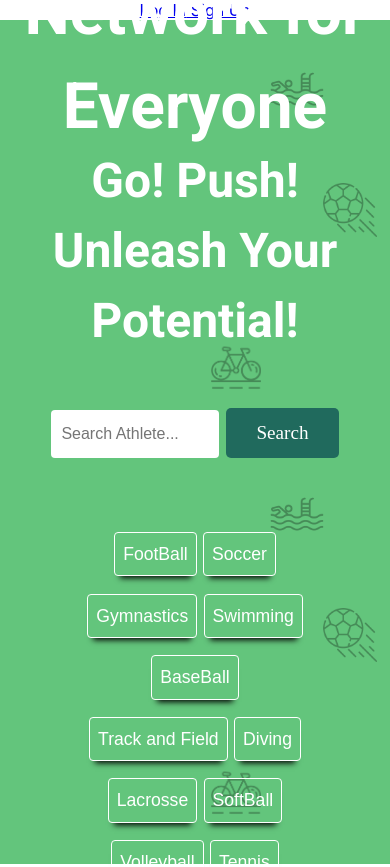
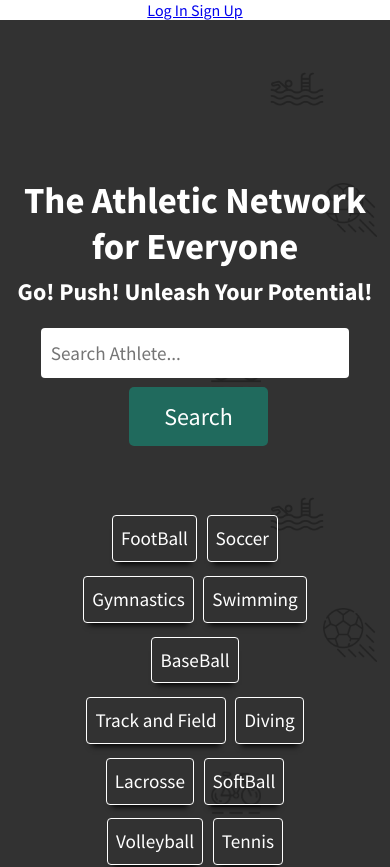
Before and after one commit to mj305/Wynrace, a React (Create React App) app: page / in a window 390 px wide. Shown: the top 867 px of the page. Built offline with nearby package versions, Linux system fonts and the light colour scheme.

Commit message:
landing page finished

```diff
--- a/public/index.html
+++ b/public/index.html
@@ -25,7 +25,7 @@
       Learn how to configure a non-root public URL by running `npm run build`.
     -->
     <!--Google Font Below-->
-    <link href="https://fonts.googleapis.com/css2?family=Heebo:wght@100;200;300;400;500;600;700;800;900&display=swap" rel="stylesheet">
+    <link href="https://fonts.googleapis.com/css2?family=Source+Sans+Pro:ital,wght@0,200;0,300;0,400;0,600;0,700;0,900;1,200;1,300;1,400;1,600;1,700;1,900&display=swap" rel="stylesheet">
 
     <title>React App</title>
   </head>
--- a/src/Components/App.css
+++ b/src/Components/App.css
@@ -1,3 +1,6 @@
+* {
+  font-family: 'Source Sans Pro', sans-serif;
+ }
 
 .App {
   text-align: center;
--- a/src/Components/ButtonsLandingFolder/ButtonsLanding.css
+++ b/src/Components/ButtonsLandingFolder/ButtonsLanding.css
@@ -1,5 +1,4 @@
 .button-landing-button-container {
-  font-family: 'Heebo', sans-serif;
   text-align: center;
   margin: auto;
   margin-top: 60px;
@@ -32,3 +31,73 @@
   outline:none;
   cursor: pointer;
 }
+
+
+
+
+
+/* MediaQueries */
+@media (max-width: 1024px) {
+  .button-landing-search-item {
+    font-size: 2.5rem;
+    margin: .5rem;
+  }
+}
+
+
+
+
+
+@media (max-width: 1024px) {
+  .landing-header-1 {
+    margin-top: -4rem;
+  }
+
+ .button-landing-search-item {
+  font-size: 2.2rem;
+  margin: .3rem;
+  }
+}
+
+
+
+
+
+@media (max-width: 768px) {
+  .button-landing-search-item {
+    font-size: 1.7rem;
+    margin: .3rem;
+  }
+}
+
+
+
+
+
+@media (max-width: 768px) {
+.button-landing-search-item {
+    font-size: 1.2rem;
+    margin: .3rem;
+  }
+}
+
+
+
+
+
+@media (max-width: 287px) {
+.button-landing-search-item {
+  font-size: 1rem;
+  margin: .2rem;
+ }
+}
+
+
+
+
+@media (max-width: 280px) {
+  .button-landing-search-item {
+    font-size: 1rem;
+    margin: .2rem;
+  }
+ }
--- a/src/Components/LandingFolder/Landing.css
+++ b/src/Components/LandingFolder/Landing.css
@@ -1,5 +1,4 @@
 .landing-container {
-  font-family: 'Heebo', sans-serif;
   color: white;
   font-size: 40px;
   background-image: url('./landing-background.png');
@@ -46,7 +45,375 @@
   text-decoration: none;
   display: inline-block;
   font-size: 1.2rem;
-  font-family: "MetropolisSemiBold";
   border-radius: 5px;
   outline: none;
 }
+
+
+
+
+
+/* MediaQueries */
+@media (max-width: 1024px) {
+
+  .landing-header-1 {
+    font-size: 5rem;
+  }
+
+  .landing-header-2 {
+    font-size: 3.8rem;
+    margin-top: 5rem;
+    margin-bottom: 5rem;
+  }
+
+  .landing-form-input {
+    height: 100px;
+    width: 59%;
+    font-size: 2.2rem;
+  }
+
+  .landing-form-button {
+    padding: 27px 68px 27px;
+    font-size: 2.5rem;
+  }
+}
+
+
+
+
+
+@media (max-width: 1022px) {
+  .landing-container {
+    height: 167vh;
+  }
+
+  .landing-header-1 {
+    font-size: 4.3rem;
+  }
+
+  .landing-header-2 {
+    font-size: 3rem;
+    margin-top: 5rem;
+    margin-bottom: 5rem;
+  }
+
+  .landing-form-input {
+      height: 62px;
+      width: 55%;
+      font-size: 1.8rem;
+  }
+
+  .landing-form-button {
+    padding: 14px 65px 14px;
+    font-size: 1.8rem;
+  }
+}
+
+
+
+
+
+
+@media (max-width: 768px) {
+  .landing-form-input {
+    height: 54px;
+    width: 52%;
+    font-size: 1.5rem;
+  }
+
+  .landing-header-1 {
+    margin-top: -30rem;
+  }
+
+  .landing-header-2 {
+    margin-top: 4rem;
+  }
+
+  .landing-form-button {
+    padding: 11px 42px 12px;
+    font-size: 1.7rem;
+  }
+}
+
+
+
+
+
+@media (max-width: 450px) {
+  .landing-container {
+    height: 260vh;
+  }
+
+  .landing-header-1 {
+    font-size: 3rem;
+    margin-top: -28rem;
+  }
+
+  .landing-header-2 {
+    font-size: 2.5rem;
+  }
+
+  .landing-form-container {
+      margin-top: -8rem;
+  }
+
+  .landing-form-input {
+    font-size: 1.2rem;
+    height: 50px;
+    width: 79%;
+    margin-bottom: .5rem;
+  }
+}
+
+
+
+
+
+@media (max-width: 446px) {
+  .landing-form-container {
+    margin-top: -19rem;
+  }
+  .landing-header-1 {
+    font-size: 2.5rem;
+    margin-top: -42rem;
+  }
+
+  .landing-header-2 {
+    font-size: 2rem;
+  }
+}
+
+
+
+
+
+@media (max-width: 414px) {
+  .landing-container {
+    height: 136vh;
+  }
+
+  .landing-header-1 {
+    margin-top: 1rem;
+    margin-bottom: 1rem;
+    font-size: 3rem;
+  }
+
+  .landing-header-2 {
+    font-size: 2.5rem;
+  }
+
+  .landing-form-container {
+    margin-top: -4rem;
+  }
+
+  .landing-form-input {
+    width: 80%;
+    height: 48px;
+  }
+
+  .landing-form-button {
+    padding: 14px 34px 14px;
+    font-size: 1.5rem;
+  }
+}
+
+
+
+
+
+@media (max-width: 413px) {
+  .landing-form-container {
+    margin-top: -3rem;
+  }
+
+  .landing-header-1 {
+    font-size: 2.6rem;
+    margin-top: 5rem;
+  }
+
+  .landing-header-2 {
+    font-size: 2rem;
+  }
+}
+
+
+
+
+
+@media (max-width: 411px) {
+  .landing-container {
+    height: 183vh;
+  }
+
+  .landing-header-1 {
+    margin: .4rem;
+    margin-top: -26rem;
+    margin-bottom: 0rem;
+    font-size: 2.3rem;
+  }
+
+  .landing-header-2 {
+    margin: .4rem;
+    font-size: 1.5rem;
+  }
+
+  .landing-form-container {
+    margin-top: -17rem;
+  }
+
+  .landing-form-input {
+    width: 76%;
+  }
+
+  .landing-form-button {
+    padding: 14px 35px 14px;
+    font-size: 1.5rem;
+  }
+}
+
+
+
+
+
+@media (max-width: 375px) {
+  .landing-header-1 {
+    font-size: 2.4rem;
+    margin-top: -21rem;
+    margin-bottom: 2rem;
+  }
+
+  .landing-form-container {
+    margin-top: -5rem;
+  }
+
+  .landing-form-input {
+    width: 80%;
+    font-size: 1.4rem;
+  }
+
+  .landing-form-button {
+    padding: 12px 35px 12px;
+    font-size: 1.3rem;
+  }
+}
+
+
+
+
+
+@media (max-width: 360px) {
+  .landing-container {
+    height: 183vh;
+  }
+
+  .landing-header-1 {
+    margin: .3rem;
+    margin-top: -19rem;
+    margin-bottom: 0rem;
+    font-size: 2.3rem;
+  }
+
+  .landing-header-2 {
+    font-size: 1.7rem;
+  }
+
+  .landing-form-container {
+    margin-top: -7rem;
+  }
+
+  .landing-form-input {
+    width: 76%;
+  }
+
+  .landing-form-button {
+    padding: 14px 35px 14px;
+    font-size: 1.5rem;
+  }
+}
+
+
+
+
+
+@media (max-width: 320px) {
+  .landing-form-container {
+    margin-top: 2rem;
+  }
+
+  .landing-header-1 {
+    margin-top: -5rem;
+  }
+}
+
+
+
+
+
+
+@media (max-width: 311px) {
+  .landing-form-container {
+    margin-top: -1rem;
+  }
+
+  .landing-header-1 {
+    margin-top: -17rem;
+  }
+}
+
+
+
+
+
+@media (max-width: 287px) {
+  .landing-header-1 {
+    font-size: 1.8rem;
+    margin-top: -11rem;
+  }
+
+  .landing-header-2 {
+    font-size: 1.5rem;
+  }
+
+  .landing-form-container {
+    margin-top: 1rem;
+  }
+
+  .landing-form-input {
+    font-size: 1.1rem;
+    width: 82%;
+  }
+}
+
+
+
+
+@media (max-width: 280px) {
+  .landing-header-1 {
+    font-size: 1.8rem;
+    margin: .3rem;
+    margin-top: -8rem;
+  }
+
+  .landing-header-2 {
+    font-size: 1.2rem;
+    margin-top: 1.5rem;
+  }
+
+  .landing-form-container {
+    margin-top: -7rem;
+  }
+
+  .landing-form {
+      margin-top: 10rem;
+  }
+
+  .landing-form-input {
+    font-size: 1rem;
+    width: 86%;
+  }
+
+  .landing-form-button {
+    padding: 12px 33px 12px;
+    font-size: 1.2rem;
+  }
+}
--- a/src/index.css
+++ b/src/index.css
@@ -1,8 +1,6 @@
 body {
   margin: 0;
-  font-family: -apple-system, BlinkMacSystemFont, 'Segoe UI', 'Roboto', 'Oxygen',
-    'Ubuntu', 'Cantarell', 'Fira Sans', 'Droid Sans', 'Helvetica Neue',
-    sans-serif;
+  font-family: 'Source Sans Pro', sans-serif;
   -webkit-font-smoothing: antialiased;
   -moz-osx-font-smoothing: grayscale;
 }
```
Also changed, not shown: src/Components/LandingFolder/landing-background.png.
